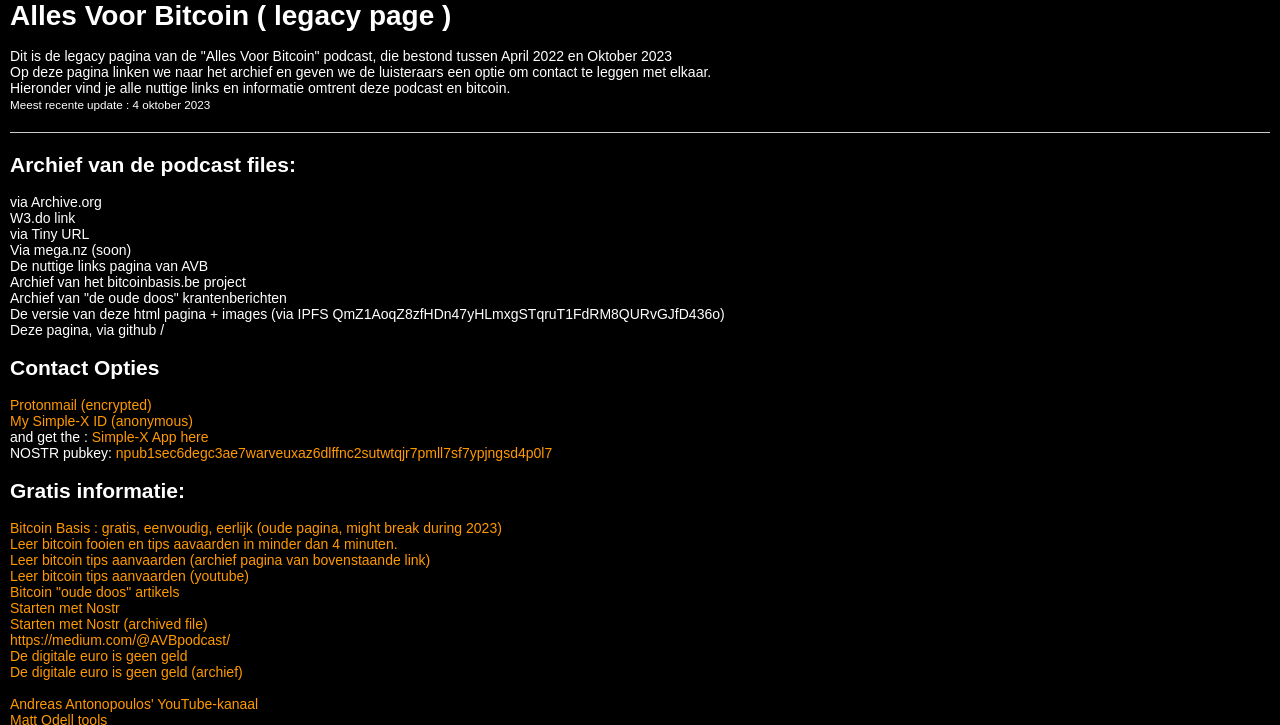
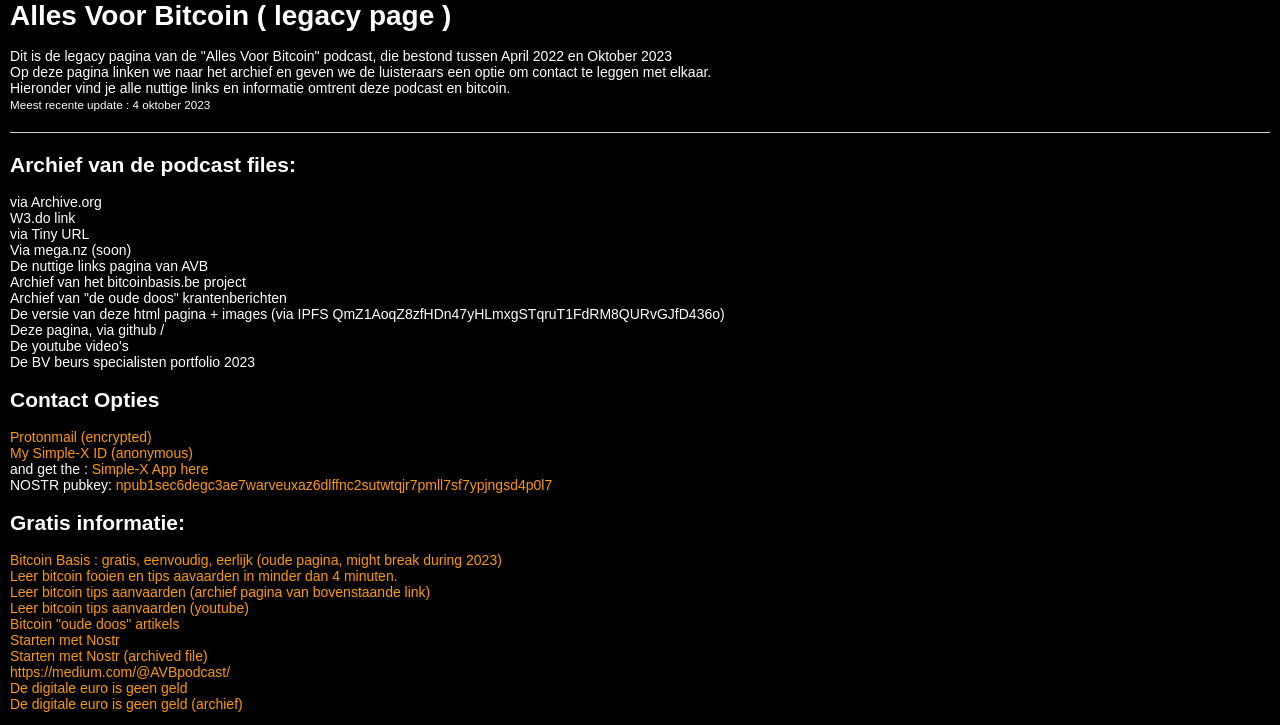
Before and after one commit to avbpodcast/contact, a plain HTML site: page index.html in a window 1280 px wide. Shown: the top 725 px of the page. Drawn offline with Linux system fonts and the light colour scheme.

Commit message:
Update index.html

```diff
--- a/index.html
+++ b/index.html
@@ -74,7 +74,7 @@ body {
 }
 
     </style>
-     <!-- This is version 1.14 of this file, created 04 10 2023 12h35 -->
+     <!-- This is version 1.15 of this file, created 04 10 2023 20h15 -->
 </head>
 <body>
     <div class="section">
@@ -98,6 +98,8 @@ body {
             <li><a href="https://archive.ph/gwMdb">Archief van "de oude doos" krantenberichten</a>
             <li><a href="https://pin.ski/46eheiV">De versie van deze html pagina + images (via IPFS QmZ1AoqZ8zfHDn47yHLmxgSTqruT1FdRM8QURvGJfD436o) </a></li>
             <li><a href="https://avbpodcast.github.io/contact">Deze pagina, via github </a> /</li>
+            <li><a href="https://www.youtube.com/@allesvoorbitcoin/videos">De youtube video's</a></li>
+            <li><a href="https://w3.do/sMMGg-41">De BV beurs specialisten portfolio 2023</a>
         </ul>
     </div>
     <div class="section">
```
